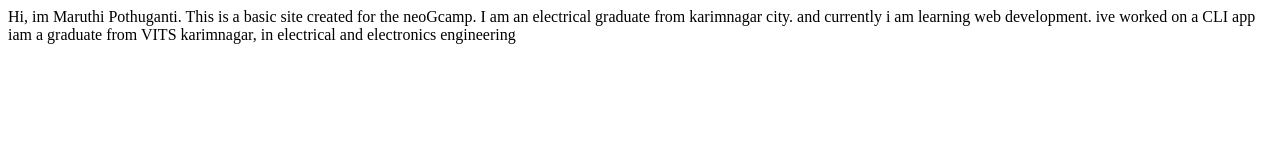
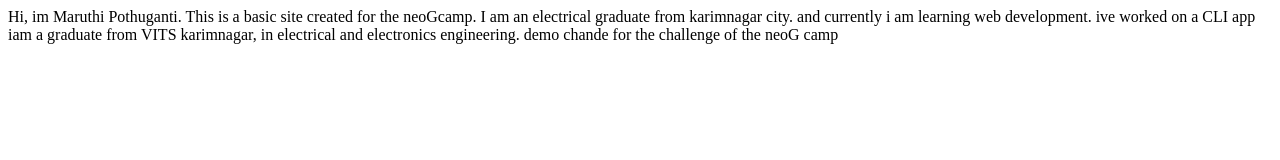
Before and after one commit to MaruthiPothuganti/maruthi-site, a plain HTML site: page index.html in a window 1280 px wide. Drawn offline with Linux system fonts and the light colour scheme.

Commit message:
demo update
a small change for the challenge

```diff
--- a/index.html
+++ b/index.html
@@ -11,6 +11,8 @@
 
      ive worked on a CLI app
 
-     iam a graduate from VITS karimnagar, in electrical and electronics engineering
+     iam a graduate from VITS karimnagar, in electrical and electronics engineering.
+
+     demo chande for the challenge of the neoG camp
 </body>
 </html>
```
